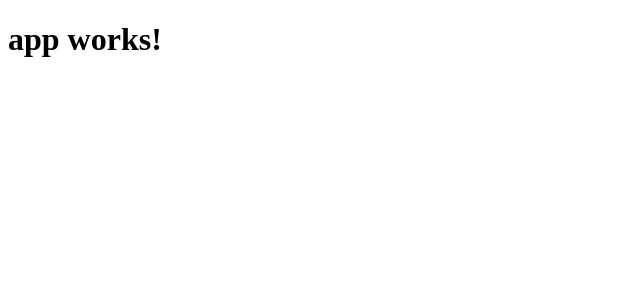
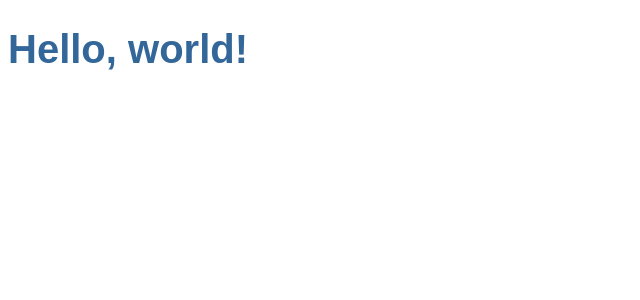
Before and after one commit to Vehsamrak/gurps-character-list, an Angular app: page / in a window 1280 px wide. Shown: the top 300 px of the page, without its empty margins (0-640 px from the left). Built offline with nearby package versions, Linux system fonts and the light colour scheme.

Commit message:
First probes of angular

```diff
--- a/src/app/app.component.css
+++ b/src/app/app.component.css
@@ -0,0 +1,5 @@
+h1 {
+    color: #369;
+    font-family: Arial, Helvetica, sans-serif;
+    font-size: 250%;
+}
--- a/src/app/app.component.html
+++ b/src/app/app.component.html
@@ -1,3 +1,3 @@
 <h1>
-  {{title}}
+    Hello, {{ title }}
 </h1>
--- a/src/app/app.component.ts
+++ b/src/app/app.component.ts
@@ -1,10 +1,10 @@
-import { Component } from '@angular/core';
+import {Component} from '@angular/core';
 
 @Component({
-  selector: 'app-root',
-  templateUrl: './app.component.html',
-  styleUrls: ['./app.component.css']
+    selector: 'app-root',
+    templateUrl: './app.component.html',
+    styleUrls: ['./app.component.css']
 })
 export class AppComponent {
-  title = 'app works!';
+    title = 'world!';
 }
```
Also changed, not shown: 1 other file (tests, documents, lock files or other folders).
